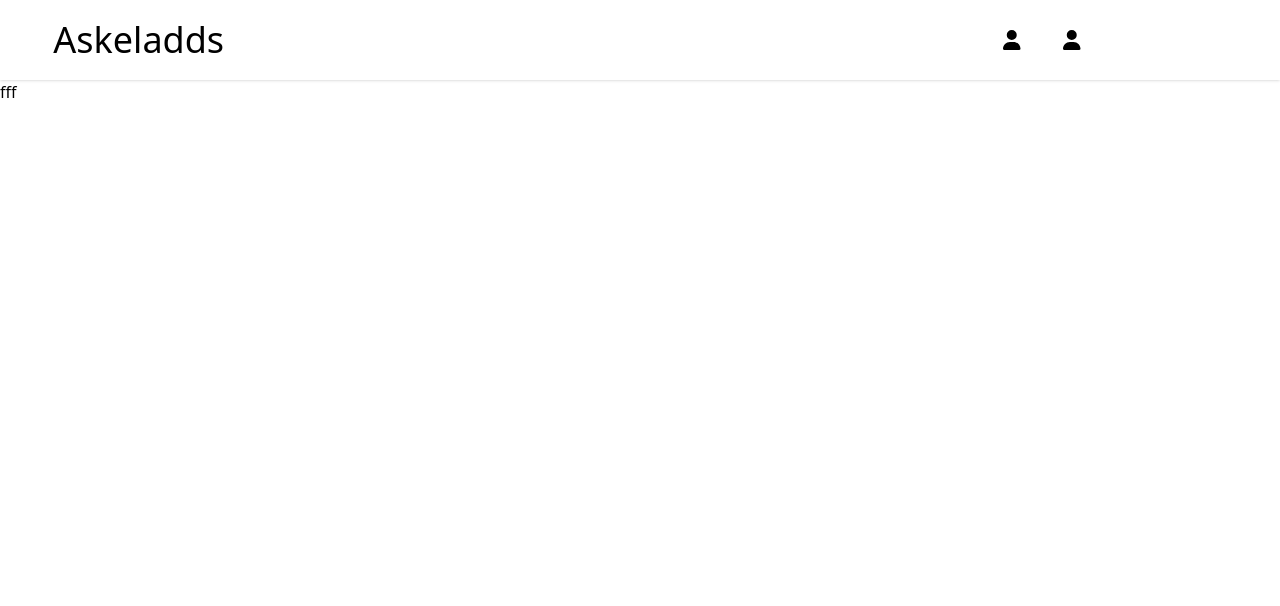
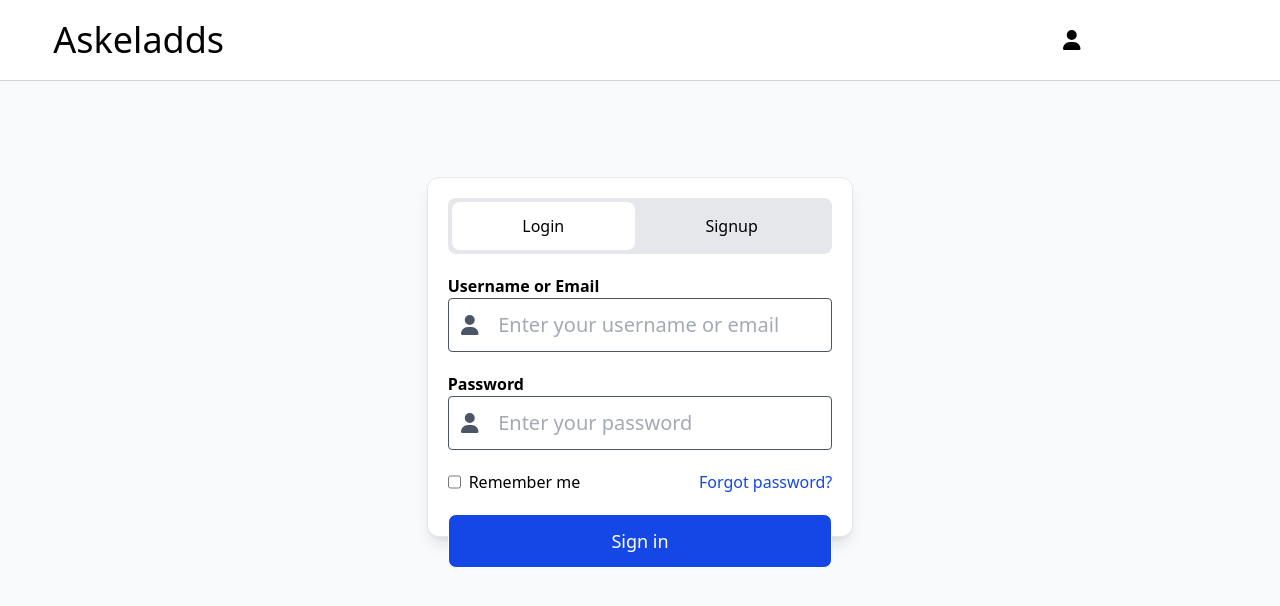
Before and after one commit to lommerusk113/askeladds-frontend, a Nuxt app in the folder frontend/: page /login in a window 1280 px wide. Shown: the top 606 px of the page. Built offline with nearby package versions, Linux system fonts and the light colour scheme.

Commit message:
## - Setup login form

```diff
--- a/frontend/components/header.vue
+++ b/frontend/components/header.vue
@@ -1,9 +1,9 @@
 <template>
-    <div class="shadow py-5 flex justify-center">
+    <div class="shadow py-5 flex justify-center border-b border-gray-300">
         <div class=" flex justify-between w-11/12">
             <div class="text-4xl">Askeladds</div>
             <div class="flex gap-5 w-1/5">
-                <MenuItem icon="user" />
+                <MenuItem icon="house" />
                 <MenuItem icon="user" />
             </div>
         </div>
--- a/frontend/components/utilities/Button.vue
+++ b/frontend/components/utilities/Button.vue
@@ -1,10 +1,13 @@
 <template>
-    <button>{{text}}</button>
+    <button class="border rounded-lg p-3 cursor-pointer" :class="buttonClass">
+        <slot></slot>
+    </button>
 </template>
 
 <script setup lang="ts">
     type Props = {
         text?: string
+        buttonClass?: string
     }
 
     defineProps<Props>()
--- /dev/null
+++ b/frontend/components/utilities/Page.vue
@@ -0,0 +1,9 @@
+<template>
+    <div class="flex justify-center h-[calc(100vh-81px)] bg-slate-50">
+        <slot></slot>
+    </div>
+</template>
+
+<script setup lang="ts">
+
+</script>
--- /dev/null
+++ b/frontend/components/utilities/TextField.vue
@@ -0,0 +1,39 @@
+<template>
+    <div class="p">
+        <label class="font-bold" v-if="label">{{ label }}</label>
+        <div class="p-3 flex border rounded w-auto items-center gap-5 text-xl" :class="modelValue ? 'text-black' : 'text-gray-600'">
+            <Icon v-if="icon" :icon="icon" />
+            <input
+                :value="modelValue"
+                @input="updateValue"
+                :placeholder="placeholder"
+                class="w-full border-0 outline-none"
+                :type="type"
+            />
+        </div>
+    </div>
+</template>
+
+<script setup lang="ts">
+import Icon from "./Icon";
+
+
+type Props = {
+    icon?: string
+    placeholder?: string
+    modelValue: string
+    label?: string
+    type: 'text' | 'password'
+}
+
+defineProps<Props>()
+const emit = defineEmits<{
+    'update:modelValue': [value: string]
+}>()
+
+const updateValue = (event: Event) => {
+    const target = event.target as HTMLInputElement
+    console.log("updating to: ", target.value)
+    emit('update:modelValue', target.value)
+}
+</script>
--- a/frontend/pages/login.vue
+++ b/frontend/pages/login.vue
@@ -1,11 +1,49 @@
 <template>
- <div>fff</div>
+ <Page>
+     <div class="xl:w-2/6 md:w-3/6 w-full md:max-h-[50%]  p-5 md:mt-24 border border-gray-200  shadow-lg md:rounded-xl bg-white grid gap-y-5">
+         <div class="flex rounded-lg bg-gray-200 p-1">
+             <Button button-class="flex-grow border-0" @click="setLoginActive" :class="loginActive ? 'bg-white' : 'bg-gray-200'">Login</Button>
+             <Button button-class="flex-grow border-0" @click="setLoginInActive" :class="!loginActive ? 'bg-white' : 'bg-gray-200'">Signup</Button>
+         </div>
+         <div class="grid gap-5">
+             <TextField v-model="username" icon="user" placeholder="Enter your username or email" label="Username or Email" type="text"/>
+             <TextField v-model="password" icon="user" placeholder="Enter your password" label="Password" type="password"/>
+
+             <div class="flex justify-between">
+                 <div class="flex gap-2">
+                     <input type="checkbox" />
+                     <span>Remember me</span>
+                 </div>
+                 <span class="text-blue-700 hover:underline cursor-pointer">Forgot password?</span>
+             </div>
+
+
+             <Button button-class="text-lg text-white bg-blue-700 hover:bg-blue-900">Sign in</button>
+         </div>
+         <div class="flex">
+
+            <div></div>
+         </div>
+     </div>
+ </Page>
 </template>
 
 <script setup lang="ts">
+import Page from "../components/utilities/Page.vue";
+import TextField from "../components/utilities/TextField.vue";
+import Button from "../components/utilities/Button.vue";
+
+const loginActive = ref<boolean>(true)
+const username = ref<string>()
+const password = ref<string>()
+
+const setLoginActive = () => {
+    loginActive.value = true
+}
+
+const setLoginInActive = () => {
+    loginActive.value = false
+}
+
 
 </script>
-
-<style scoped>
-
-</style>
```
